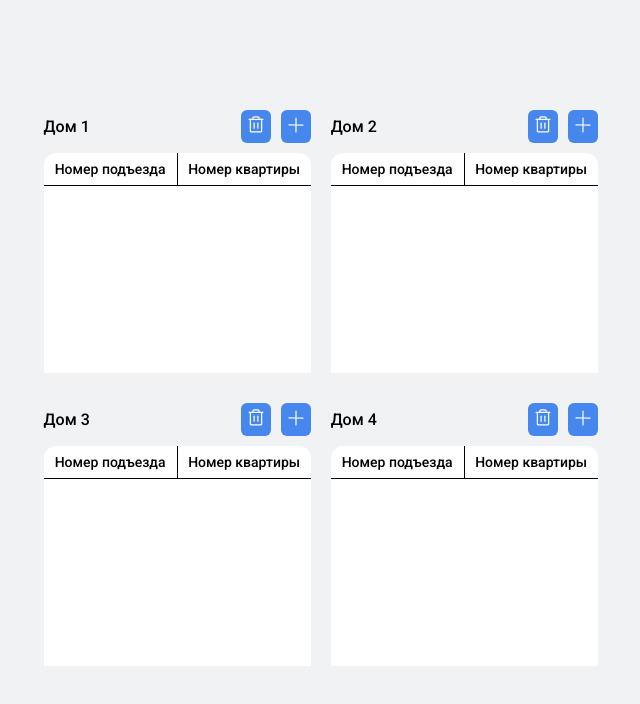
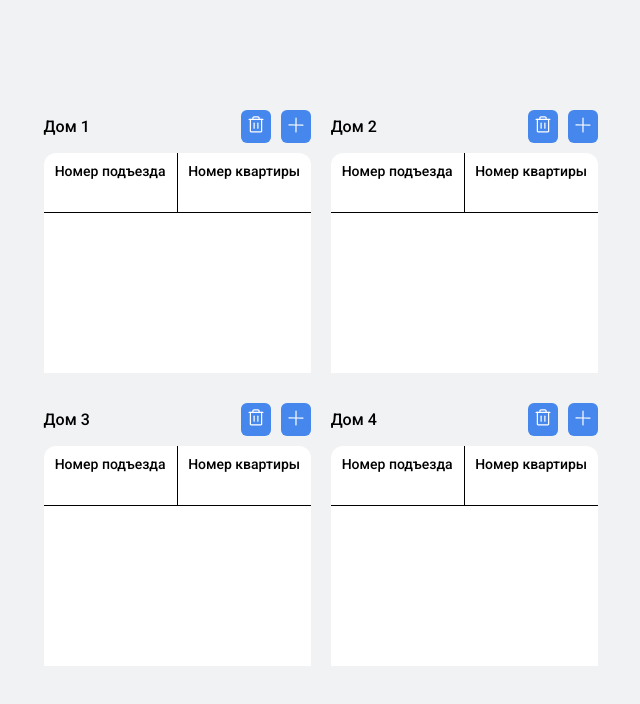
Before and after one commit to MariaShalaginova/evrika_test, a React (Vite) app: page / in a window 1280 px wide. Shown: the top 704 px of the page, without its empty margins (112-752 px from the left). Built offline with nearby package versions, Linux system fonts and the light colour scheme.

Commit message:
добавлена проверка на одинаковые номера квартир

```diff
--- a/src/components/House/House.jsx
+++ b/src/components/House/House.jsx
@@ -19,15 +19,36 @@ function House({ house }) {
     };
 
     const handleAddEntrance = (entranceId, selectedFlats) => {
-        const entrance = house.entrances.find((ent) => ent.id === entranceId);
-        const updatedEntrance = { ...entrance, flats: selectedFlats };
-        setSelectedEntrances([...selectedEntrances, updatedEntrance]);
+
+        const existingEntranceIndex = selectedEntrances.findIndex((ent) => ent.id === entranceId);
+
+        if (existingEntranceIndex !== -1) {
+            // Если подъезд уже выбран, обновляем список его квартир
+            const updatedEntrances = [...selectedEntrances];
+            const entranceToUpdate = updatedEntrances[existingEntranceIndex];
+            // Фильтруем квартиры, чтобы исключить уже выбранные
+            const filteredFlats = selectedFlats.filter((flat) => !entranceToUpdate.flats.includes(flat));
+            const updatedFlats = [...entranceToUpdate.flats, ...filteredFlats];
+            const updatedEntrance = { ...entranceToUpdate, flats: updatedFlats };
+            updatedEntrances[existingEntranceIndex] = updatedEntrance;
+
+            setSelectedEntrances(updatedEntrances);
+        } else {
+            // Если подъезд еще не выбран, добавляем его в список
+            const entrance = house.entrances.find((ent) => ent.id === entranceId);
+            const updatedEntrance = { ...entrance, flats: selectedFlats };
+            setSelectedEntrances([...selectedEntrances, updatedEntrance]);
+        }
+
         closeModal();
     };
     const handleAddButtonClick = () => {
         openModal();
     };
     console.log(selectedEntrances)
+    const handleDeleteEntrance = () => {
+        setSelectedEntrances([]);
+    };
 //    const handleAddEntrance = (entrance) => {
 //         setEntrances([...entrances, entrance]);
 //         closeModal();
@@ -41,7 +62,7 @@ function House({ house }) {
                     <p>{house.address}</p>
 
                     <div className={css.item__buttons}>
-                        <Button className={css.item__button}>
+                        <Button  onClick={() => handleDeleteEntrance()} className={css.item__button}>
                             <img src={trash} alt="trash" />
                         </Button>
                         <Button onClick={handleAddButtonClick} className={css.button}>
@@ -67,8 +88,10 @@ function House({ house }) {
                                  Подъезд {entrance.number}
                                 </div>
                                 <div className={css.cell}>
-                                    {entrance.flats && entrance.flats.map((flat, index) => (
-                                        <span key={flat}>{flat}{index !== entrance.flats.length - 1 ? ', ' : ''}</span>
+                                    {entrance.flats && entrance.flats
+                                        .sort((a, b) => a - b) // Сортируем квартиры по возрастанию
+                                        .map((flat, index) => (
+                                            <span key={flat}>{flat}{index !== entrance.flats.length - 1 ? ', ' : ''}</span>
                                     ))}
                                 </div>
                             </div>
--- a/src/components/House/House.module.scss
+++ b/src/components/House/House.module.scss
@@ -36,6 +36,8 @@
     .block {
         display: flex;
         flex-direction: column;
+        overflow-y: auto;
+        max-height: 220px;
     }
 
     .column {
@@ -54,12 +56,17 @@
         width: 100%;
     }
 
+    .row:first-child {
+       height: 60px;
+       padding: auto
+    }
+
     .cell {
         flex: 1;
-        padding: 8px;
         border-bottom: 1px solid black;
         font-size: 14px;
         border-right: 1px solid black;
+        padding: 10px 0;
     }
 
     .cell:last-child {
--- a/src/components/Modals/AddFlat.jsx
+++ b/src/components/Modals/AddFlat.jsx
@@ -16,6 +16,7 @@ const AddFlatModal = (
         setSelectedFlats([]);
         setSelectedFlatIndex(0); // Обнуляем выбранные квартиры при изменении выбранного подъезда
     }, [selectedEntrance]);
+
     const handleFlatClick = (flat) => {
         if (selectedFlats.includes(flat)) {
             // Если квартира уже выбрана, убираем ее из выбранных
```
Also changed, not shown: src/components/Modals/AddEntrance.jsx (+1 -10 lines).
